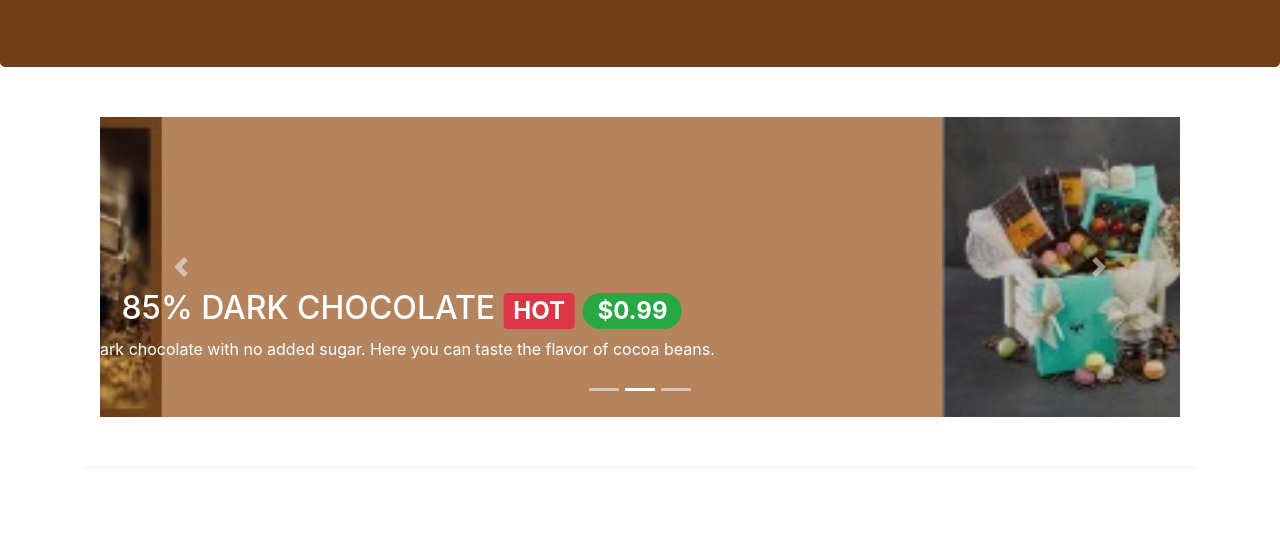
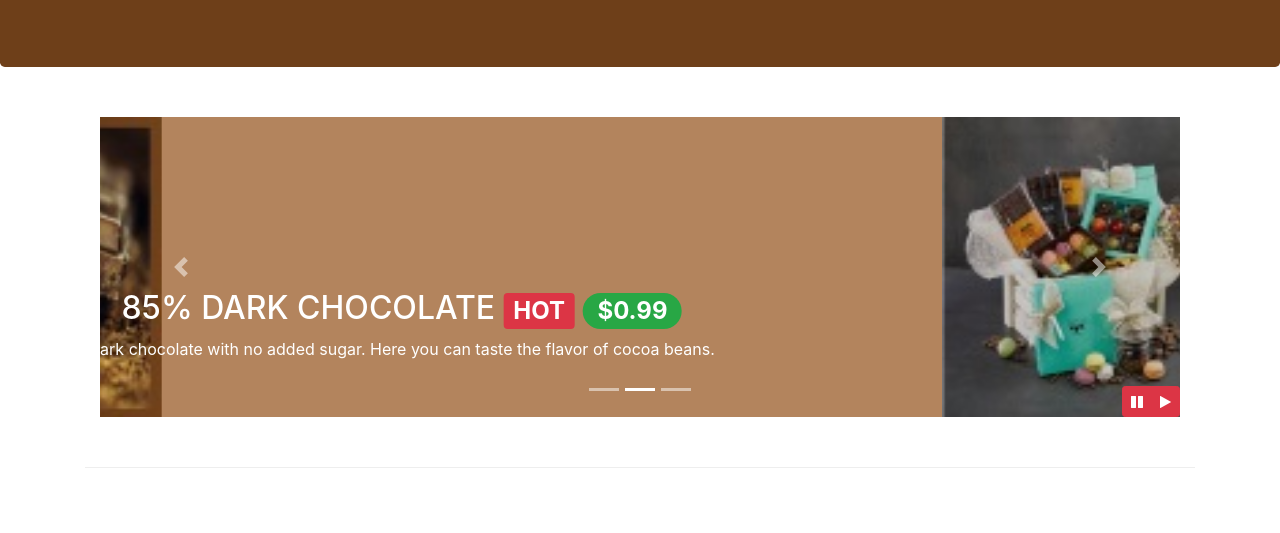
Before and after one commit to giwta-dv/leChocolat, a website: page index.html in a window 1280 px wide. Shown: the part 267-800 px from the top of the page. Drawn offline with nearby package versions, Linux system fonts and the light colour scheme.

Commit message:
Bootstrap JQuery

```diff
--- a/css/styles.css
+++ b/css/styles.css
@@ -49,3 +49,8 @@ tr:hover {background-color:#dbb08db0!important
     left: 0;
     min-height: 300px;
 }
+#carouselButtons {
+    right:0px;
+    position: absolute;
+    bottom: 0px;
+}
--- a/index.html
+++ b/index.html
@@ -156,6 +156,15 @@
                             <span class="carousel-control-next-icon" aria-hidden="true"></span>
                             <span class="sr-only">Next</span>
                         </a>
+                        <div class="btn-group" id="carouselButtons">
+                            <button class="btn btn-danger btn-sm" id="carousel-pause">
+                              <span class="fa fa-pause"></span>
+                            </button>
+                            <button class="btn btn-danger btn-sm" id="carousel-play">
+                              <span class="fa fa-play"></span>
+                            </button>
+                        </div>
+
                     </div>
                 </div>
             </div>
@@ -359,10 +368,8 @@
     <script src="node_modules/tether/dist/js/tether.min.js"></script>
     <script src="node_modules/popper.js/dist/umd/popper.min.js"></script>
     <script src="node_modules/bootstrap/dist/js/bootstrap.min.js"></script>
+    <script src="js/scripts.js"></script>
     <script>
-        // $(function () {
-        //     $('[data-toggle="tooltip"]').tooltip()
-        // })
 
     </script>
 </body>
```
Also changed, not shown: aboutus.html (+1 -0 lines), contactus.html (+1 -0 lines).
